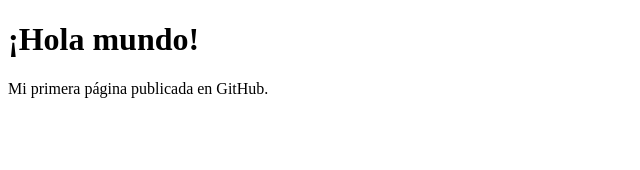
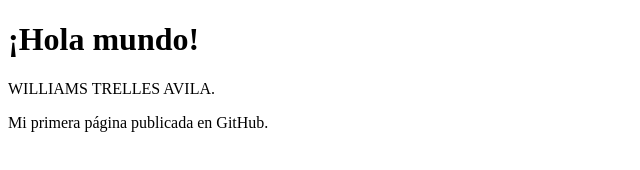
Before and after one commit to willsoftec/paginaweb, a plain HTML site: page index.html in a window 1280 px wide. Shown: the whole page, without its empty margins (0-640 px from the left). Drawn offline with Linux system fonts and the light colour scheme.

Commit message:
Update index.html

```diff
--- a/index.html
+++ b/index.html
@@ -7,6 +7,7 @@
 </head>
 <body>
     <h1>¡Hola mundo!</h1>
+       <p>WILLIAMS TRELLES AVILA.</p>
     <p>Mi primera página publicada en GitHub.</p>
 </body>
 </html>
```
